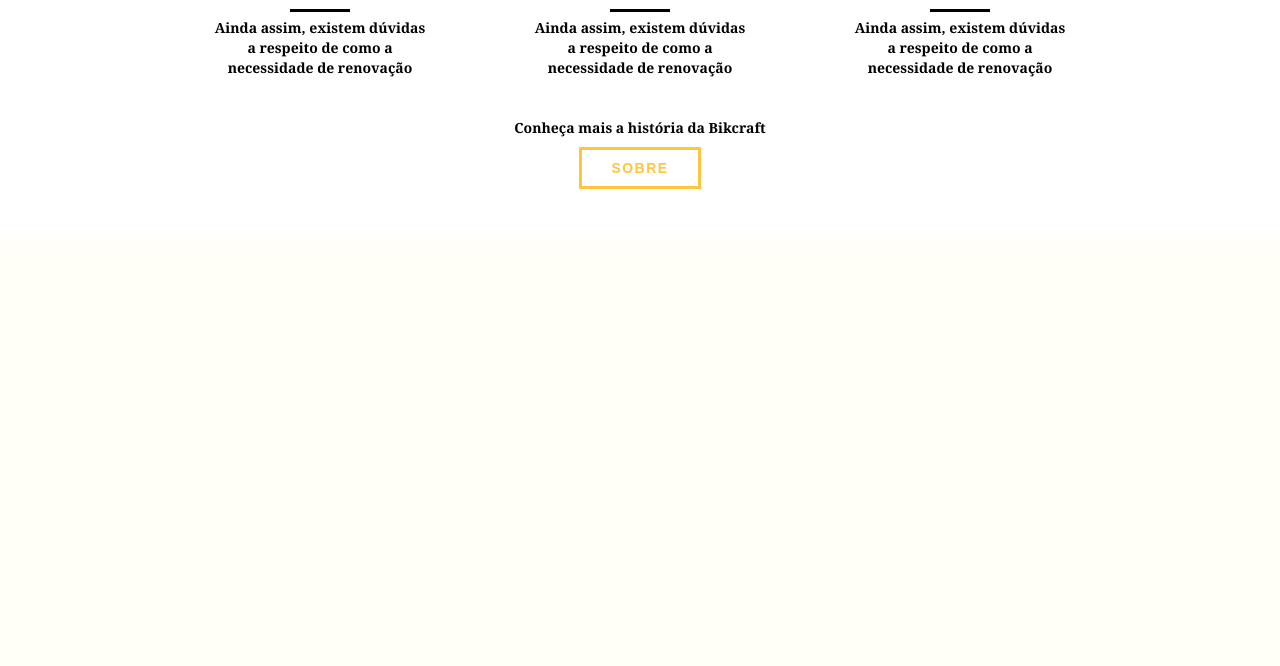
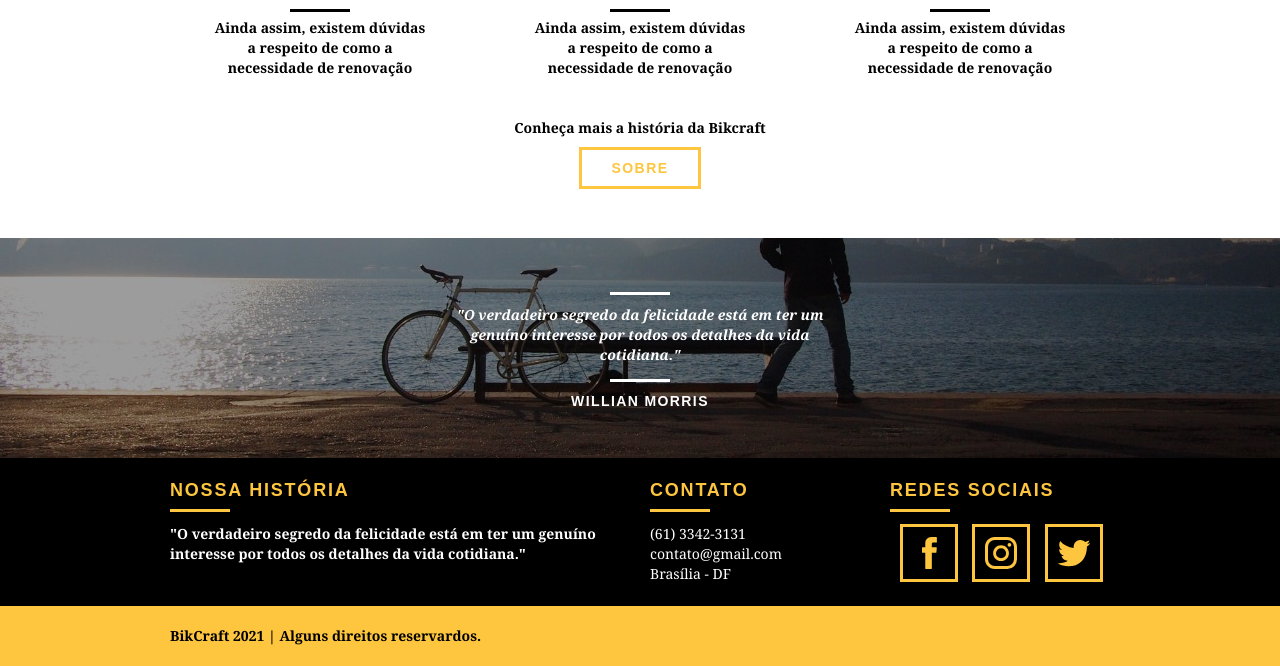
Before and after one commit to edimilsonbraz/bikcraft-app, a PHP site: page / in a window 1280 px wide. Shown: the part 2262-2928 px from the top of the page. Before the commit the page ends 2451 px from the top, so only its background shows below. Run offline with PHP 8.4, Linux system fonts and the light colour scheme.

Commit message:
Footer-Home, Home finalizada

```diff
--- a/css/style.css
+++ b/css/style.css
@@ -232,3 +232,73 @@ img {
     background: #000;
     margin: 6px auto;
 }
+
+
+/* QUEBRA */
+.quebra {
+    width: 100%;
+    height: 220px;
+    background: url(../img/bg-footer.jpg) no-repeat center;
+    background-size: cover;
+    text-align: center;
+    padding-top: 40px;
+}
+.quebra .quote-externo {
+    min-width: 400px;
+}
+
+
+/* FOOTER */
+.footer {
+    width: 100%;
+    background: #000;
+    color: #fff;
+    padding: 20px 0;
+}
+.footer h3 {
+    font-size: 18px;
+    line-height: 25px;
+    color: #fec63e;
+    text-transform: uppercase;
+    letter-spacing: .1em;
+    font-weight: bold;
+}
+
+.footer h3::after {
+    content: "";
+    display: block;
+    width: 60px;
+    height: 3px;
+    background: #fec63e;
+    margin: 6px 0 12px 0;
+}
+.footer_historia {
+    padding-right: 40xp;
+}
+.footer_contato ul li {
+    font-size: 14px;
+    line-height: 20px;
+    font-family: Georgia, 'Times New Roman', Times, serif;
+}
+
+.footer_redes ul li {
+    display: inline-block;
+    margin-left: 10px;
+}
+
+.footer_redes ul li a {
+    border: 3px solid #fec63e;
+    display: block;
+    padding: 10px;
+    transition: 200ms;
+}
+.footer_redes ul li a:hover {
+    border-color: #fff;
+
+}
+
+.copy {
+    width: 100%;
+    background: #fec63e;
+    padding: 20px 0;
+}
--- a/index.html
+++ b/index.html
@@ -128,5 +128,51 @@
 
     </section>
 
+    <section class="quebra">
+        <blockquote class="quote-externo container">
+            <p>"O verdadeiro segredo da felicidade está em ter um genuíno
+                interesse por todos os detalhes da vida cotidiana."
+            </p>
+            <cite>WILLIAN MORRIS</cite>
+        </blockquote>
+    </section>
+
+    <footer>
+        <div class="footer">
+            <div class="container">
+                <div class="grid-8 footer_historia">
+                    <h3>Nossa história</h3>
+                    <p>"O verdadeiro segredo da felicidade está em ter um genuíno
+                    interesse por todos os detalhes da vida cotidiana."
+                    </p>
+                </div>
+
+                <div class="grid-4 footer_contato">
+                    <h3>Contato</h3>
+                    <ul>
+                        <li>(61) 3342-3131</li>
+                        <li>contato@gmail.com</li>
+                        <li>Brasília - DF </li>
+                    </ul>
+                </div>
+
+                <div class="grid-4 footer_redes">
+                    <h3>Redes Sociais</h3>
+                    <ul>
+                    <li><a href="https://facebook.com" target="blank"><img src="img/redes-sociais/facebook.svg" alt="facebook"></a></li>
+                    <li><a href="https://instagram.com" target="blank"><img src="img/redes-sociais/instagram.svg" alt="instagram"></a></li>
+                    <li><a href="https://twitter.com" target="blank"><img src="img/redes-sociais/twitter.svg" alt="twitter"></a></li>
+                    </ul>
+                </div>
+            </div>
+        </div>
+
+        <div class="copy">
+            <div class="container">
+                <p class="grid-16">BikCraft 2021  | Alguns direitos reservardos. </p>
+            </div>
+        </div>
+    </footer>
+
 </body>
 </html>
```
